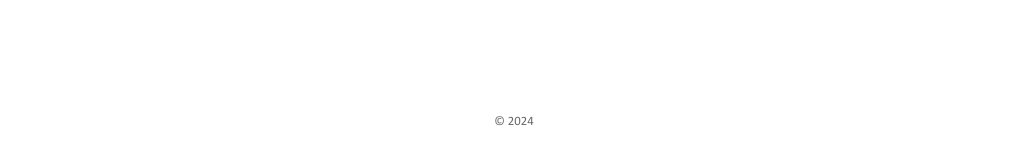
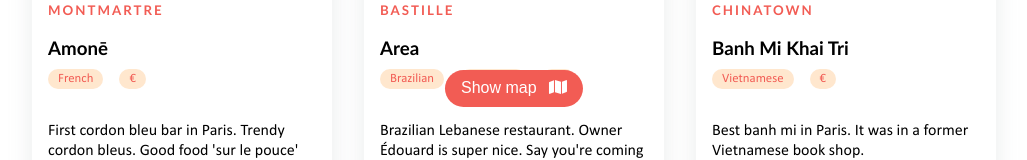
Before and after one commit to kimanhou/the-culinary-passport, a React (Create React App) app: page /#/paris in a window 1280 px wide. Before the commit this address led to /#/. Shown: the part 653-813 px from the top of the page, without its empty margins (126-1153 px from the left). Built offline with nearby package versions, Linux system fonts and the light colour scheme.

Commit message:
📱 Fix SideSheet and map button

```diff
--- a/src/components/City/City.tsx
+++ b/src/components/City/City.tsx
@@ -8,7 +8,6 @@
 import ShowMapButton from "components/Map/ShowMapButton";
 import SideSheet from "components/common/SideSheet/SideSheet";
 import Map from "components/Map/Map";
-import { useIsMobile } from "hooks/useIsMobile";
 import "./City.scss";
 
 interface ICityProps {
@@ -19,7 +18,6 @@
     const [promise, setPromise] = useState(new Promise<FoodPlace[]>(() => {}));
     const [isMapShown, setIsMapShown] = useState(false);
     const [isMapReady, setIsMapReady] = useState(false);
-    const isMobile = useIsMobile();
 
     const resetMap = () => {
         setIsMapReady(true);
@@ -41,12 +39,10 @@
                             mapCenter={props.city.mapCenter}
                             mapZoom={props.city.mapZoom}
                         />
-                        {!isMobile && (
-                            <ShowMapButton
-                                isMapShown={isMapShown}
-                                setIsMapShown={setIsMapShown}
-                            />
-                        )}
+                        <ShowMapButton
+                            isMapShown={isMapShown}
+                            setIsMapShown={setIsMapShown}
+                        />
                         <SideSheet
                             isVisible={isMapShown}
                             setIsVisible={setIsMapShown}
--- a/src/components/Map/ShowMapButton.scss
+++ b/src/components/Map/ShowMapButton.scss
@@ -1,6 +1,8 @@
 #show-map-button {
     position: fixed;
     bottom: 40px;
+    left: 50%;
+    transform: translate(-50%);
     background: none;
     border: none;
     background-color: var(--color-primary-5);
@@ -21,6 +23,6 @@
         box-shadow: none;
     }
     &:hover {
-        transform: scale(1.05);
+        transform: translate(-50%) scale(1.05);
     }
 }
--- a/src/components/common/SideSheet/SideSheet.scss
+++ b/src/components/common/SideSheet/SideSheet.scss
@@ -30,3 +30,13 @@
         }
     }
 }
+
+@media screen and (max-width: 768px) {
+    .side-sheet {
+        &.visible {
+            > .side-sheet-content-container {
+                left: 0;
+            }
+        }
+    }
+}
```
Also changed, not shown: src/components/Map/Map.tsx (+4 -4 lines).
